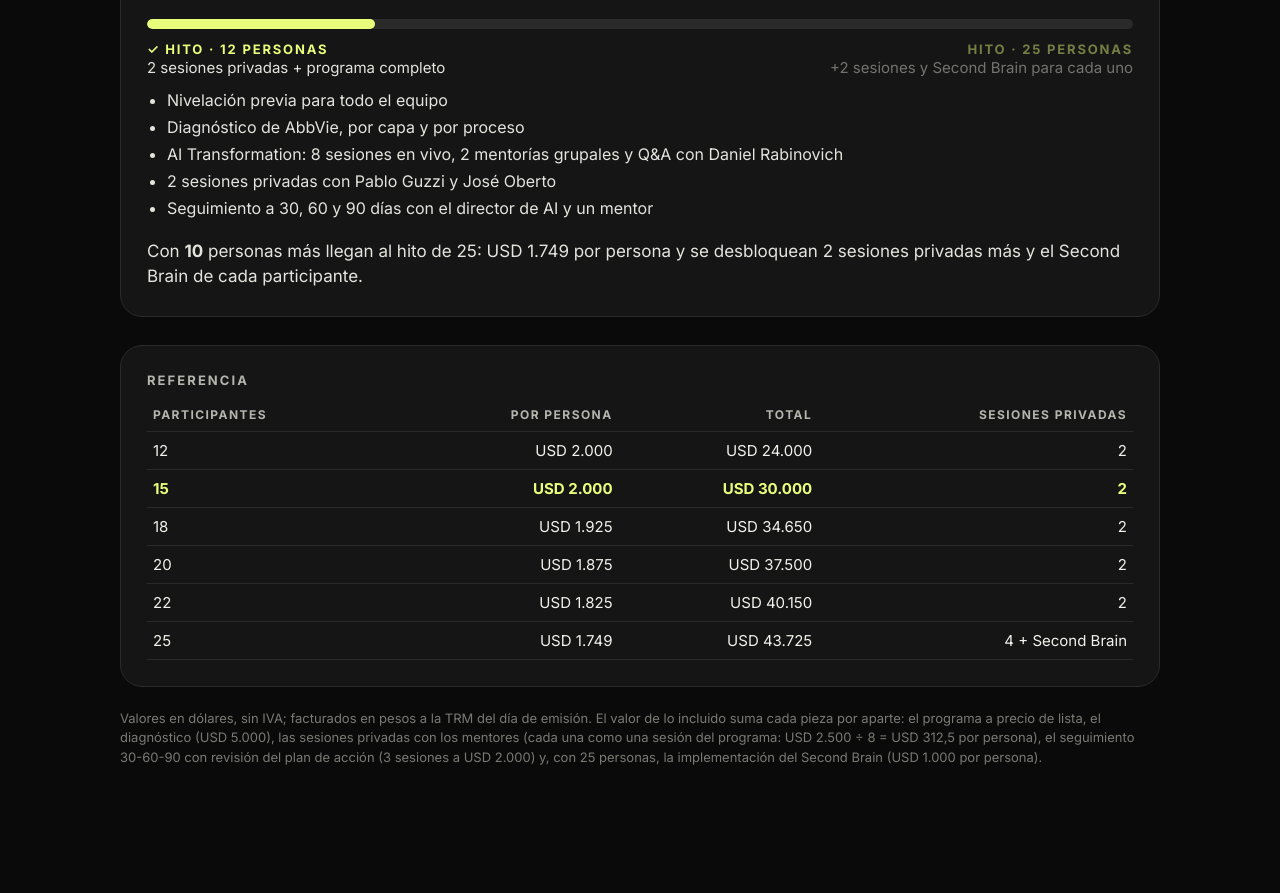
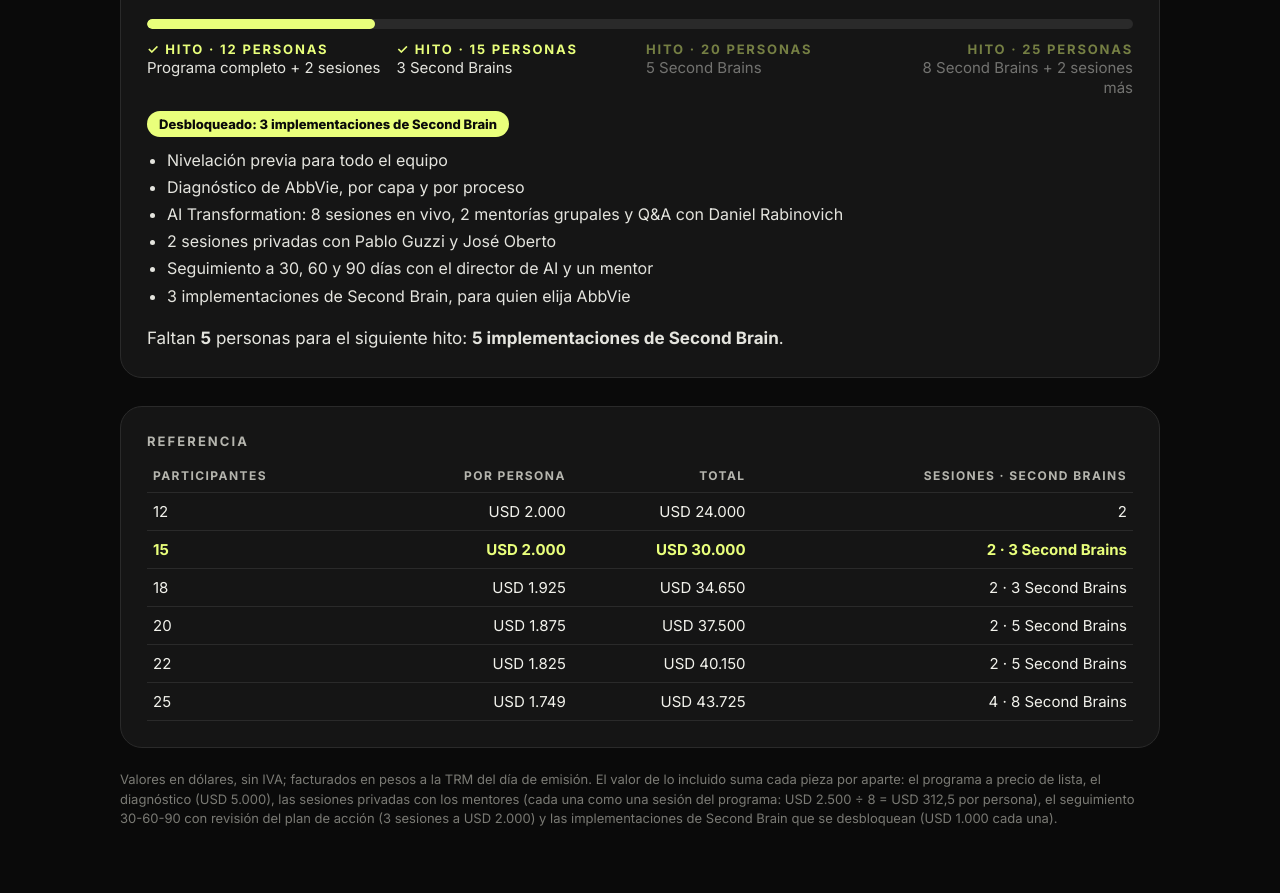
Before and after one commit to Juanjosar20/simulador-cohorte-ait, a plain HTML site: page index.html in a window 1280 px wide. Shown: the part 606-1499 px from the top of the page. Before the commit the page ends 1437 px from the top, so only its background shows below. Drawn offline with Linux system fonts and the light colour scheme.

Commit message:
Hitos de Second Brain: 3 con 15, 5 con 20, 8 con 25
Co-Authored-By: Claude Opus 5.5 <noreply@anthropic.com>
Claude-Session: https://claude.ai/code/session_0195TjmjBYATRa9EjcLAtygS

```diff
--- a/index.html
+++ b/index.html
@@ -22,7 +22,7 @@ ul{margin:10px 0 0;padding-left:20px;color:#E4E4DE;line-height:1.7;font-size:16p
 table{width:100%;border-collapse:collapse;margin-top:10px;font-size:15px}td,th{padding:9px 6px;border-bottom:1px solid var(--b);text-align:right}td:first-child,th:first-child{text-align:left}th{color:var(--m);font-size:12px;letter-spacing:.12em;text-transform:uppercase}
 tr.on td{color:var(--l);font-weight:700}
 .ms{margin-top:22px}.tr{height:10px;background:#2A2A2A;border-radius:99px;overflow:hidden}.tr i{display:block;height:100%;background:var(--l);border-radius:99px;transition:width .2s}
-.hs{display:flex;justify-content:space-between;gap:16px;margin-top:12px}.h{max-width:48%;opacity:.45}.h.on{opacity:1}.h:last-child{text-align:right}
+.hs{display:grid;grid-template-columns:repeat(4,1fr);gap:12px;margin-top:12px}.h{opacity:.45}.h.on{opacity:1}.h:last-child{text-align:right}
 .h b{display:block;font-size:13px;letter-spacing:.14em;text-transform:uppercase;color:var(--l)}.h b:before{content:'Hito · '}.h b:after{content:' personas'}.h span{font-size:15px;color:#E4E4DE}
 .h.on b:before{content:'✓ Hito · '}
 .f{font-size:13px;color:#7A7A74;margin-top:22px}
@@ -55,25 +55,26 @@ tr.on td{color:var(--l);font-weight:700}
   <div class="st"><span>Valor de todo lo incluido</span><b id="val"></b></div>
  </div>
  <div class="ms"><div class="tr"><i id="fill"></i></div>
-  <div class="hs"><div class="h" id="h12"><b>12</b><span>2 sesiones privadas + programa completo</span></div><div class="h" id="h25"><b>25</b><span>+2 sesiones y Second Brain para cada uno</span></div></div></div>
+  <div class="hs"><div class="h" id="h12"><b>12</b><span>Programa completo + 2 sesiones</span></div><div class="h" id="h15"><b>15</b><span>3 Second Brains</span></div><div class="h" id="h20"><b>20</b><span>5 Second Brains</span></div><div class="h" id="h25"><b>25</b><span>8 Second Brains + 2 sesiones más</span></div></div></div>
  <div id="bon"></div>
  <ul id="inc"></ul>
  <p class="nx" id="nx"></p>
 </div>
 <div class="box"><div class="k" style="color:#B5B5AE">Referencia</div>
-<table><thead><tr><th>Participantes</th><th>Por persona</th><th>Total</th><th>Sesiones privadas</th></tr></thead><tbody id="tb"></tbody></table></div>
-<p class="f">Valores en dólares, sin IVA; facturados en pesos a la TRM del día de emisión. El valor de lo incluido suma cada pieza por aparte: el programa a precio de lista, el diagnóstico (USD 5.000), las sesiones privadas con los mentores (cada una como una sesión del programa: USD 2.500 ÷ 8 = USD 312,5 por persona), el seguimiento 30-60-90 con revisión del plan de acción (3 sesiones a USD 2.000) y, con 25 personas, la implementación del Second Brain (USD 1.000 por persona).</p>
+<table><thead><tr><th>Participantes</th><th>Por persona</th><th>Total</th><th>Sesiones · Second Brains</th></tr></thead><tbody id="tb"></tbody></table></div>
+<p class="f">Valores en dólares, sin IVA; facturados en pesos a la TRM del día de emisión. El valor de lo incluido suma cada pieza por aparte: el programa a precio de lista, el diagnóstico (USD 5.000), las sesiones privadas con los mentores (cada una como una sesión del programa: USD 2.500 ÷ 8 = USD 312,5 por persona), el seguimiento 30-60-90 con revisión del plan de acción (3 sesiones a USD 2.000) y las implementaciones de Second Brain que se desbloquean (USD 1.000 cada una).</p>
 </main>
 <script>
 const f=v=>'USD '+Math.round(v).toLocaleString('es-CO');
 const pp=n=>n<=15?2000:(n>=25?1749:2000-(n-15)*25), ses=n=>n>=25?4:2;
-const valor=n=>n*2500+5000+ses(n)*n*312.5+6000+(n>=25?n*1000:0);
+const sbn=n=>n>=25?8:n>=20?5:n>=15?3:0;
+const valor=n=>n*2500+5000+ses(n)*n*312.5+6000+sbn(n)*1000;
 function draw(n){n=+n;document.getElementById('n').textContent=n;
  const p=pp(n),t=n*p;document.getElementById('pp').textContent=f(p);document.getElementById('tot').textContent=f(t);
  document.getElementById('ah').textContent=f(n*2500-t);document.getElementById('val').textContent=f(valor(n));
- document.getElementById('bon').innerHTML=n>=25?'<span class="bono">Hito de 25 desbloqueado: Second Brain para cada participante + 2 sesiones privadas más</span>':'';document.getElementById('fill').style.width=((n-12)/13*100)+'%';document.getElementById('h12').classList.add('on');document.getElementById('h25').classList.toggle('on',n>=25);
- document.getElementById('inc').innerHTML=['Nivelación previa para todo el equipo','Diagnóstico de AbbVie, por capa y por proceso','AI Transformation: 8 sesiones en vivo, 2 mentorías grupales y Q&A con Daniel Rabinovich',ses(n)+' sesiones privadas con Pablo Guzzi y José Oberto','Seguimiento a 30, 60 y 90 días con el director de AI y un mentor'].concat(n>=25?['Implementación del Second Brain de cada participante']:[]).map(x=>'<li>'+x+'</li>').join('');
- document.getElementById('nx').innerHTML=n<25?`Con <b>${25-n}</b> ${25-n===1?'persona':'personas'} más llegan al hito de 25: USD 1.749 por persona y se desbloquean 2 sesiones privadas más y el Second Brain de cada participante.`:'Con 25 tienen el mejor precio de la tabla y todos los bonos desbloqueados.';
- document.getElementById('tb').innerHTML=[12,15,18,20,22,25].map(m=>`<tr class="${m===n?'on':''}"><td>${m}</td><td>${f(pp(m))}</td><td>${f(m*pp(m))}</td><td>${ses(m)}${m>=25?' + Second Brain':''}</td></tr>`).join('')}
+ document.getElementById('bon').innerHTML=sbn(n)?`<span class="bono">Desbloqueado: ${sbn(n)} implementaciones de Second Brain${n>=25?' + 2 sesiones privadas más':''}</span>`:'';document.getElementById('fill').style.width=((n-12)/13*100)+'%';[12,15,20,25].forEach(h=>document.getElementById('h'+h).classList.toggle('on',n>=h));
+ document.getElementById('inc').innerHTML=['Nivelación previa para todo el equipo','Diagnóstico de AbbVie, por capa y por proceso','AI Transformation: 8 sesiones en vivo, 2 mentorías grupales y Q&A con Daniel Rabinovich',ses(n)+' sesiones privadas con Pablo Guzzi y José Oberto','Seguimiento a 30, 60 y 90 días con el director de AI y un mentor'].concat(sbn(n)?[sbn(n)+' implementaciones de Second Brain, para quien elija AbbVie']:[]).map(x=>'<li>'+x+'</li>').join('');
+ const H=[[15,'3 implementaciones de Second Brain'],[20,'5 implementaciones de Second Brain'],[25,'8 Second Brains, 2 sesiones privadas más y USD 1.749 por persona']],nh=H.find(([h])=>n<h);document.getElementById('nx').innerHTML=nh?`${nh[0]-n===1?'Falta':'Faltan'} <b>${nh[0]-n}</b> ${nh[0]-n===1?'persona':'personas'} para el siguiente hito: <b>${nh[1]}</b>.`:'Con 25 tienen el mejor precio de la tabla y todos los bonos desbloqueados.';
+ document.getElementById('tb').innerHTML=[12,15,18,20,22,25].map(m=>`<tr class="${m===n?'on':''}"><td>${m}</td><td>${f(pp(m))}</td><td>${f(m*pp(m))}</td><td>${ses(m)}${sbn(m)?' · '+sbn(m)+' Second Brains':''}</td></tr>`).join('')}
 const r=document.getElementById('r');r.addEventListener('input',e=>draw(e.target.value));draw(15);
 </script></body></html>
```
Also changed, not shown: lamina.png.
